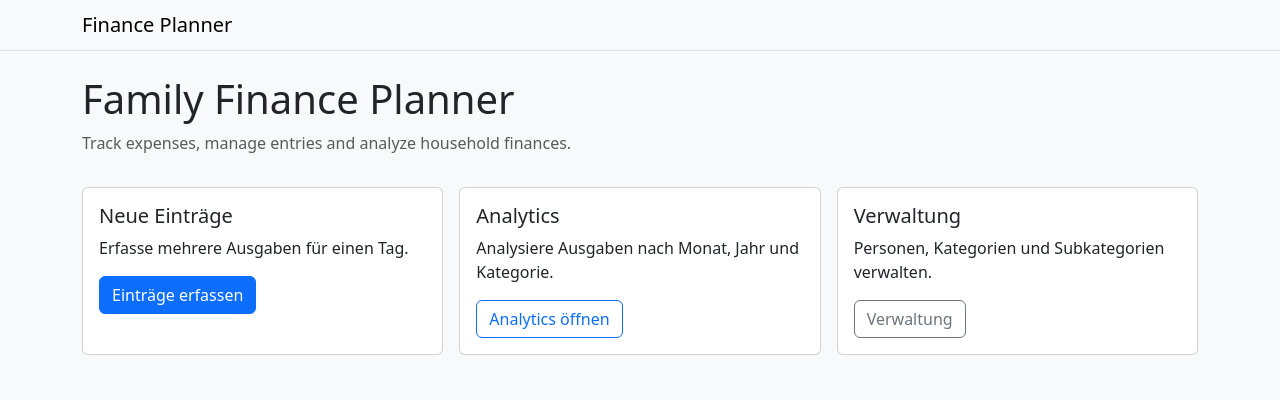
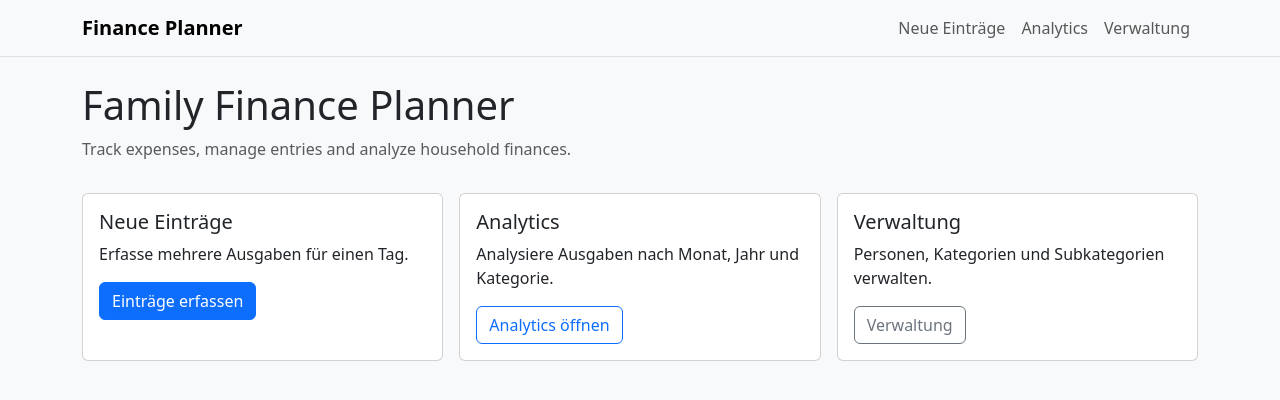
Before and after one commit to Bootgesicht/finance-planner, a React (Vite) app in the folder frontend/: page / in a window 1280 px wide. Shown: the top 400 px of the page. Built offline with nearby package versions, Linux system fonts and the light colour scheme.

Commit message:
Add main navigation links

```diff
--- a/frontend/src/components/Navbar.jsx
+++ b/frontend/src/components/Navbar.jsx
@@ -1,8 +1,41 @@
+import { NavLink } from 'react-router-dom'
+
 function Navbar() {
     return (
         <nav className="navbar navbar-expand-lg bg-body-tertiary border-bottom">
             <div className="container">
-                <span className="navbar-brand mb-0 h1">Finance Planner</span>
+                <NavLink className="navbar-brand fw-semibold" to="/">
+                    Finance Planner
+                </NavLink>
+
+                <div className="navbar-nav">
+                    <NavLink
+                        className={({ isActive }) =>
+                            isActive ? 'nav-link active fw-semibold' : 'nav-link'
+                        }
+                        to="/entries/new"
+                    >
+                        Neue Einträge
+                    </NavLink>
+
+                    <NavLink
+                        className={({ isActive }) =>
+                            isActive ? 'nav-link active fw-semibold' : 'nav-link'
+                        }
+                        to="/analytics"
+                    >
+                        Analytics
+                    </NavLink>
+
+                    <NavLink
+                        className={({ isActive }) =>
+                            isActive ? 'nav-link active fw-semibold' : 'nav-link'
+                        }
+                        to="/management"
+                    >
+                        Verwaltung
+                    </NavLink>
+                </div>
             </div>
         </nav>
     )
```
